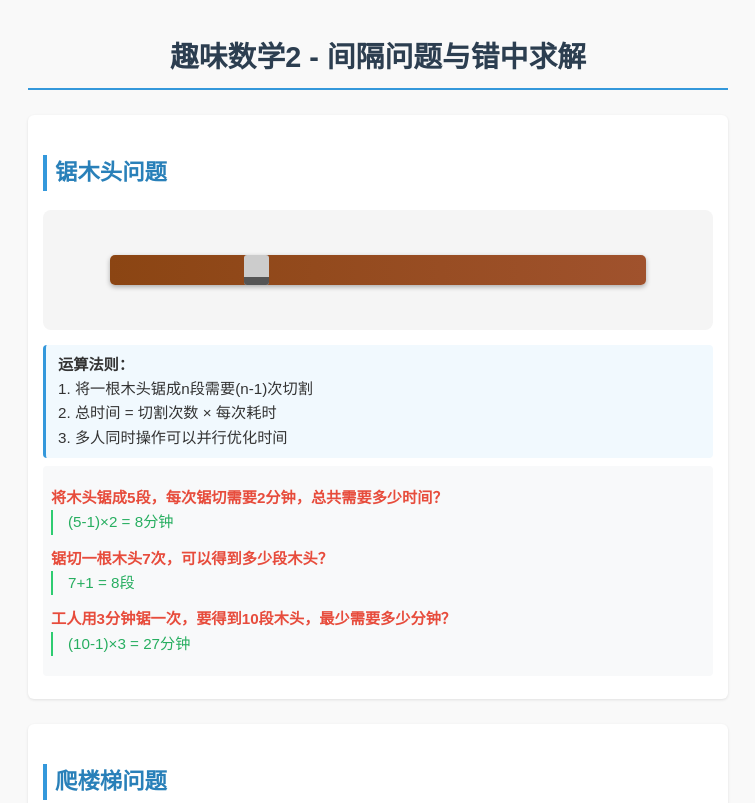
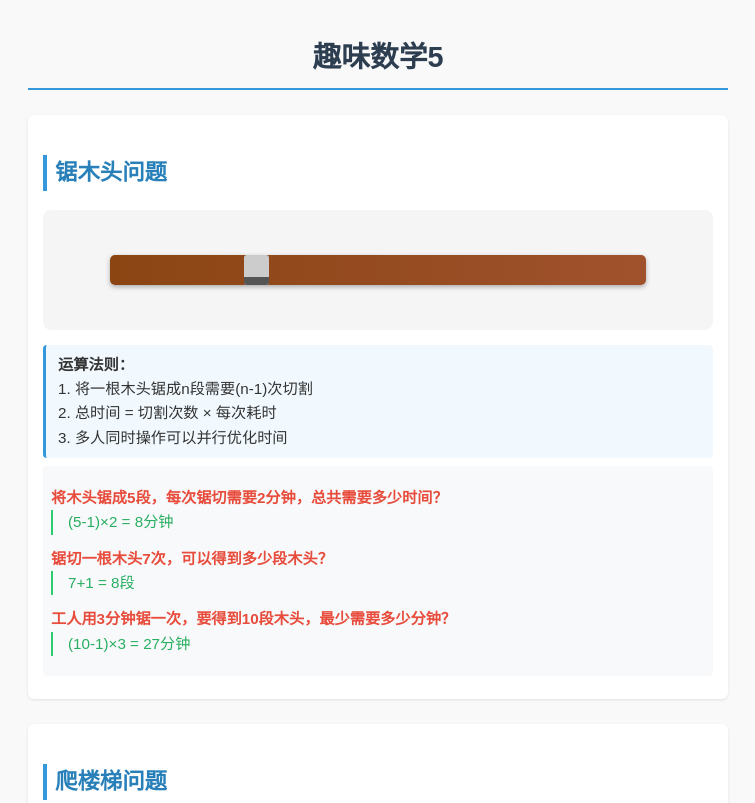
Before and after one commit to Sandy-long/math5, a plain HTML site: page index.html in a window 1280 px wide. Shown: the top 803 px of the page, without its empty margins (262-1017 px from the left). Drawn offline with Linux system fonts and the light colour scheme.

Commit message:
Update index.html

```diff
--- a/index.html
+++ b/index.html
@@ -3,7 +3,7 @@
 <head>
     <meta charset="UTF-8">
     <meta name="viewport" content="width=device-width, initial-scale=1.0">
-    <title>趣味数学2 - 间隔问题与错中求解</title>
+    <title>趣味数学5</title>
     <style>
         body {
             font-family: 'Arial', sans-serif;
@@ -527,7 +527,7 @@
     </style>
 </head>
 <body>
-    <h1>趣味数学2 - 间隔问题与错中求解</h1>
+    <h1>趣味数学5</h1>
 
     <div class="section">
         <h2>锯木头问题</h2>
```
